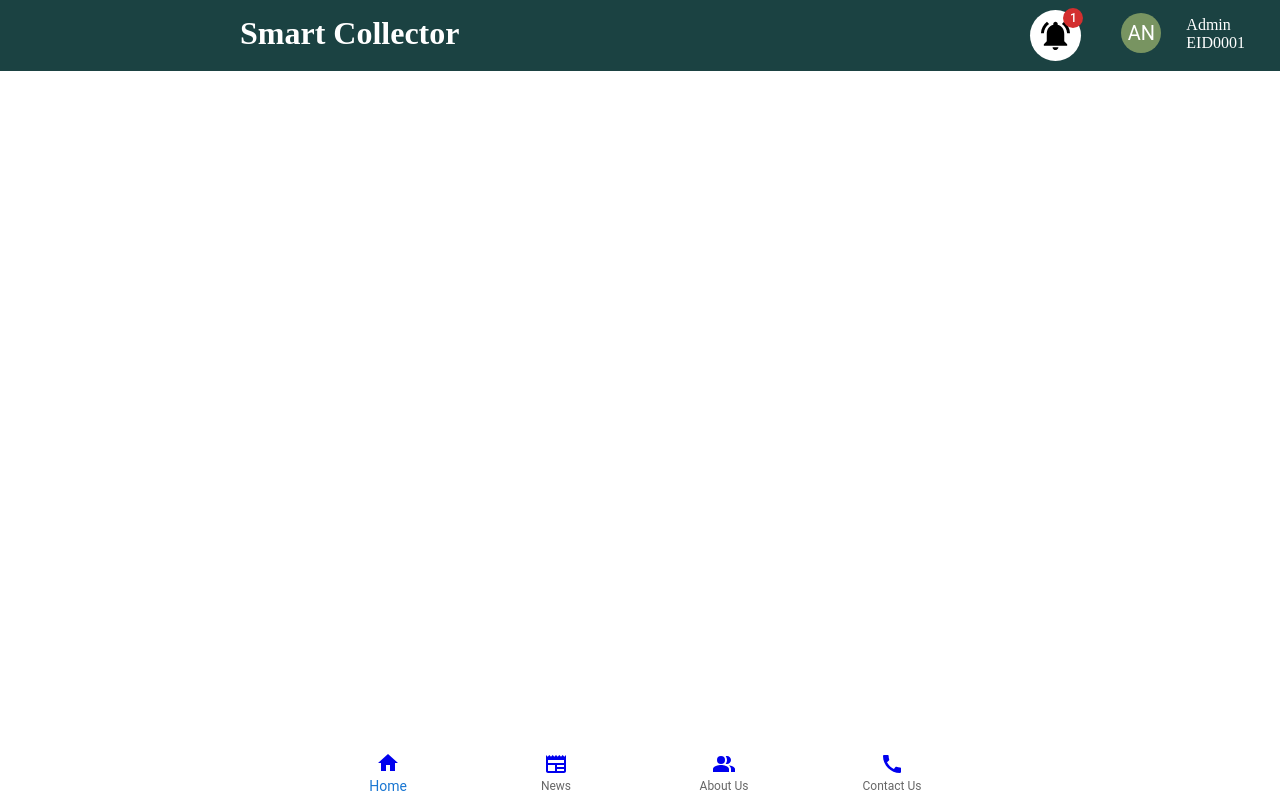
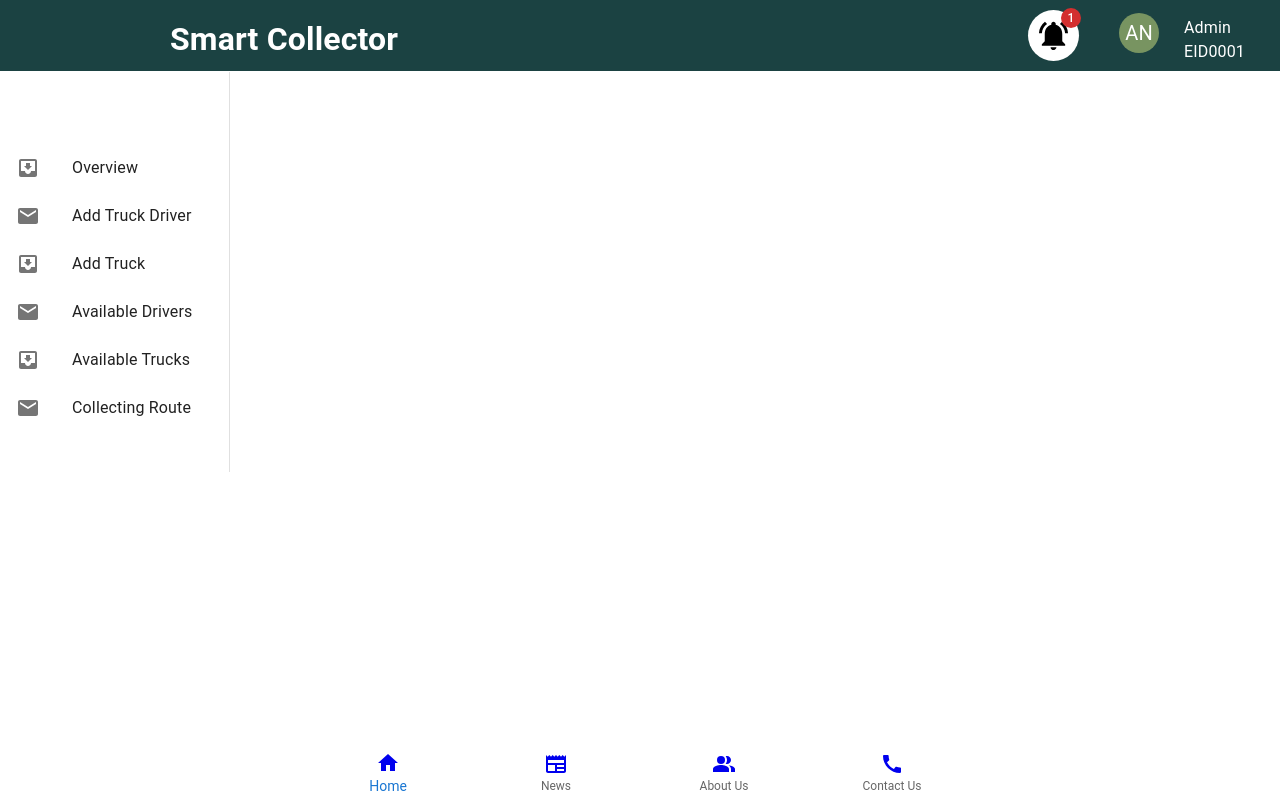
Before and after one commit to AmashaNK/GarbageCollectionMS-app-frontend, a React (Create React App) app: page /admin-dashboard in a window 1280 px wide. Built offline with nearby package versions, Linux system fonts and the light colour scheme; a web font is replaced by a local one.

Commit message:
Updating SideNavbar

```diff
--- a/src/Components/Header.jsx
+++ b/src/Components/Header.jsx
@@ -21,7 +21,7 @@ const Header = (props) => {
         sx={{
           '& .MuiTextField-root': { m: 1 },
           '& .MuiButton-root': { m: 1 },
-          paddingLeft: '180px',
+          paddingLeft: '150px',
           paddingRight: '30px',
           paddingTop: '10px',
           bgcolor: '#1B4242'
@@ -37,7 +37,7 @@ const Header = (props) => {
       >
         <Grid container spacing={2}>
           <Grid item sm={6}>
-            <h1 style={{ color: 'white', marginLeft:'60px', marginTop:'5px' }}>Smart Collector</h1>
+            <h1 style={{ color: 'white', marginLeft:'20px', marginTop:'5px' }}>Smart Collector</h1>
           </Grid>
           <Grid
             item
--- a/src/Components/MainPages/AdminDashboard/Dashboard.jsx
+++ b/src/Components/MainPages/AdminDashboard/Dashboard.jsx
@@ -9,7 +9,7 @@ const Dashboard = () => {
   return (
     <Box sx={{}}>
       <Header />
-      {/* <SideNavbar /> */}
+      <SideNavbar />
       <div className="PageContent" style={{ width: '100%' }}>
 
       </div>
--- a/src/Components/SideNavbar.jsx
+++ b/src/Components/SideNavbar.jsx
@@ -13,8 +13,10 @@ import ListItemIcon from '@mui/material/ListItemIcon';
 import ListItemText from '@mui/material/ListItemText';
 import InboxIcon from '@mui/icons-material/MoveToInbox';
 import MailIcon from '@mui/icons-material/Mail';
+import { Link } from 'react-router-dom';
+import { Login } from '@mui/icons-material';
 
-const drawerWidth = 200;
+const drawerWidth = 230;
 
 export default function SideNavbar() {
   return (
@@ -33,27 +35,29 @@ export default function SideNavbar() {
           '& .MuiDrawer-paper': {
             width: drawerWidth,
             boxSizing: 'border-box',
+            marginTop:'72px',
+            height:'400px'
           },
         }}
         variant="permanent"
         anchor="left"
       >
         <Toolbar />
-        <Divider />
+
         <List>
-          {['Inbox', 'Starred', 'Send email', 'Drafts'].map((text, index) => (
+          {['Overview', 'Add Truck Driver', 'Add Truck', 'Available Drivers','Available Trucks','Collecting Route'].map((text, index) => (
             <ListItem key={text} disablePadding>
               <ListItemButton>
                 <ListItemIcon>
-                  {index % 2 === 0 ? <InboxIcon /> : <MailIcon />}
+                  {index % 2 == 0? <InboxIcon /> : <MailIcon />}
                 </ListItemIcon>
                 <ListItemText primary={text} />
               </ListItemButton>
             </ListItem>
           ))}
         </List>
-        <Divider />
-        <List>
+
+        {/* <List>
           {['All mail', 'Trash', 'Spam'].map((text, index) => (
             <ListItem key={text} disablePadding>
               <ListItemButton>
@@ -64,7 +68,7 @@ export default function SideNavbar() {
               </ListItemButton>
             </ListItem>
           ))}
-        </List>
+        </List> */}
       </Drawer>
 
         <Toolbar />
```
